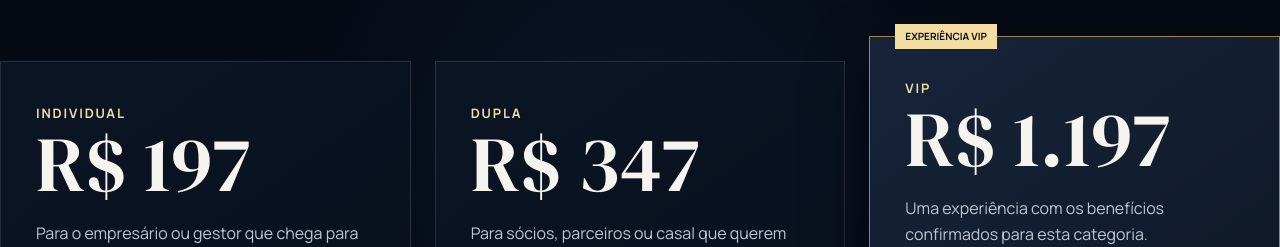
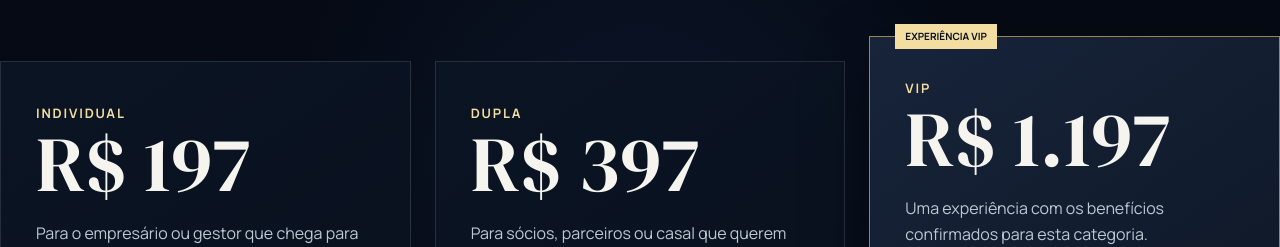
Before and after one commit to MarcoFranca/encontrodeempresarios, a Next.js app: page / in a window 1280 px wide. Shown: the part 6020-6267 px from the top of the page. Built offline with nearby package versions, Linux system fonts and the light colour scheme.

Commit message:
valor corrigido

```diff
--- a/content/event.ts
+++ b/content/event.ts
@@ -42,7 +42,7 @@ export const eventContent = {
     },
     {
       name: "Dupla",
-      price: "R$ 347",
+      price: "R$ 397",
       description: "Para sócios, parceiros ou casal que querem sair com o mesmo contexto para decidir.",
       includes: ["2 acessos ao encontro"],
       cta: "Ir com meu sócio",
```
